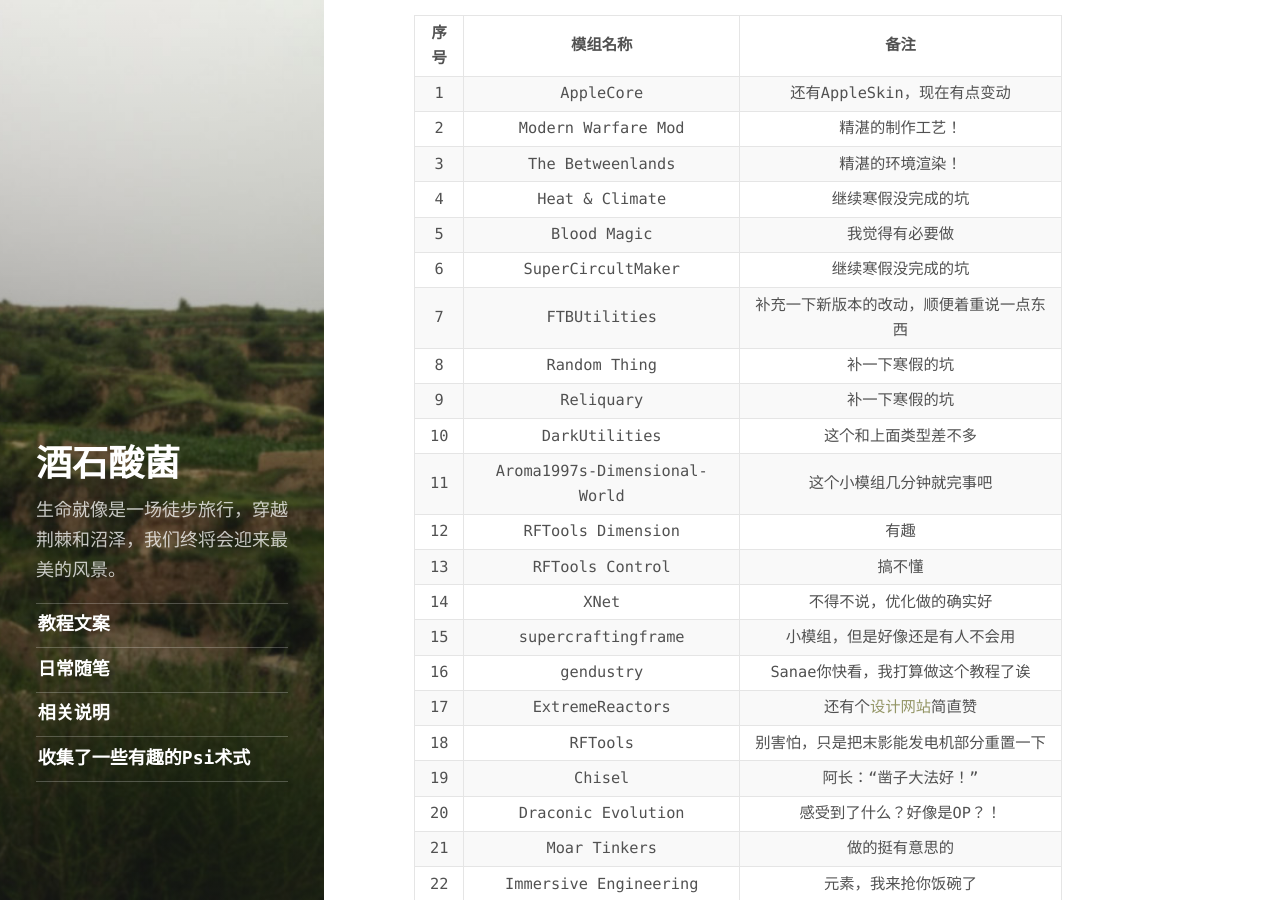
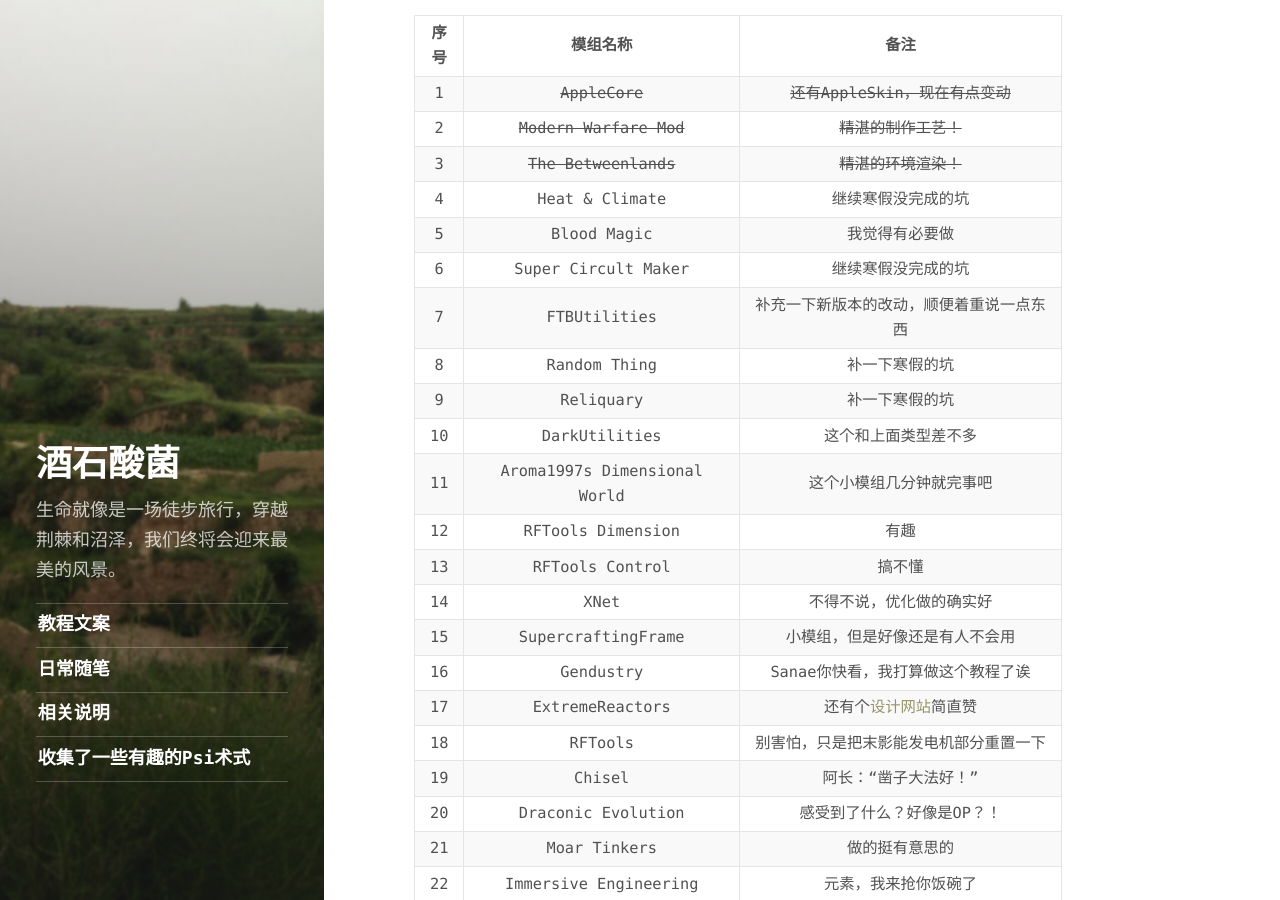
Before and after one commit to TartaricAcid/ArchiveGithubPage, a Jekyll site: the page built from _posts/2017-04-27-TheModSpotlightPlan.md, in a window 1280 px wide and 900 px high, scrolled down 353 px. Built offline with Jekyll 4.4.1, drawn with Linux system fonts in a browser that asks for light colours; comment, search, counter and statistics services are not loaded.

Commit message:
Fix a little error

```diff
--- a/_posts/2017-04-27-TheModSpotlightPlan.md
+++ b/_posts/2017-04-27-TheModSpotlightPlan.md
@@ -9,22 +9,22 @@ description: >
 
 | 序号 | 模组名称 | 备注 |
 | :----: | :-----: | :----: |
-| 1 | AppleCore| 还有AppleSkin，现在有点变动 |
-| 2 | Modern Warfare Mod | 精湛的制作工艺！ |
-| 3 | The Betweenlands | 精湛的环境渲染！ |
+| 1 | ~~AppleCore~~| ~~还有AppleSkin，现在有点变动~~ |
+| 2 | ~~Modern Warfare Mod~~ | ~~精湛的制作工艺！~~ |
+| 3 | ~~The Betweenlands~~ | ~~精湛的环境渲染！~~ |
 | 4 | Heat & Climate | 继续寒假没完成的坑 |
 | 5 | Blood Magic | 我觉得有必要做 |
-| 6 | SuperCircultMaker | 继续寒假没完成的坑 |
+| 6 | Super Circult Maker | 继续寒假没完成的坑 |
 | 7 | FTBUtilities | 补充一下新版本的改动，顺便着重说一点东西 |
 | 8 | Random Thing | 补一下寒假的坑 |
 | 9 | Reliquary | 补一下寒假的坑 |
 | 10 | DarkUtilities | 这个和上面类型差不多 |
-| 11 | Aroma1997s-Dimensional-World | 这个小模组几分钟就完事吧 |
+| 11 | Aroma1997s Dimensional World | 这个小模组几分钟就完事吧 |
 | 12 | RFTools Dimension | 有趣 |
 | 13 | RFTools Control | 搞不懂 |
 | 14 | XNet | 不得不说，优化做的确实好 |
-| 15 | supercraftingframe | 小模组，但是好像还是有人不会用 |
-| 16 | gendustry | Sanae你快看，我打算做这个教程了诶 |
+| 15 | SupercraftingFrame | 小模组，但是好像还是有人不会用 |
+| 16 | Gendustry | Sanae你快看，我打算做这个教程了诶 |
 | 17 | ExtremeReactors | 还有个[设计网站](http://br.sidoh.org/#reactor-prompt)简直赞 |
 | 18 | RFTools | 别害怕，只是把末影能发电机部分重置一下 |
 | 19 | Chisel | 阿长：“凿子大法好！” |
```
Also changed, not shown: _posts/2017-04-29-HowToMakeAModpack.md (+10 -3 lines).
